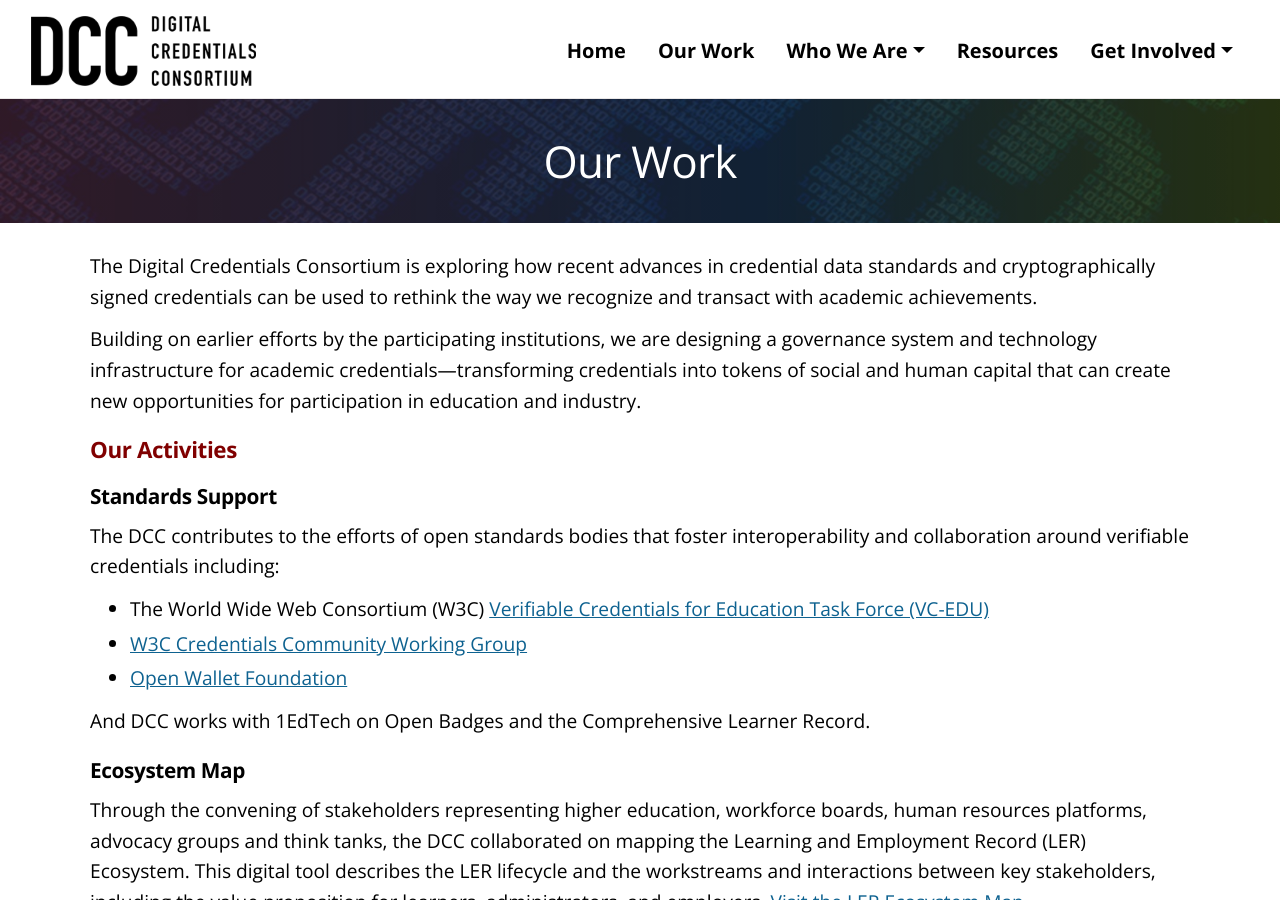
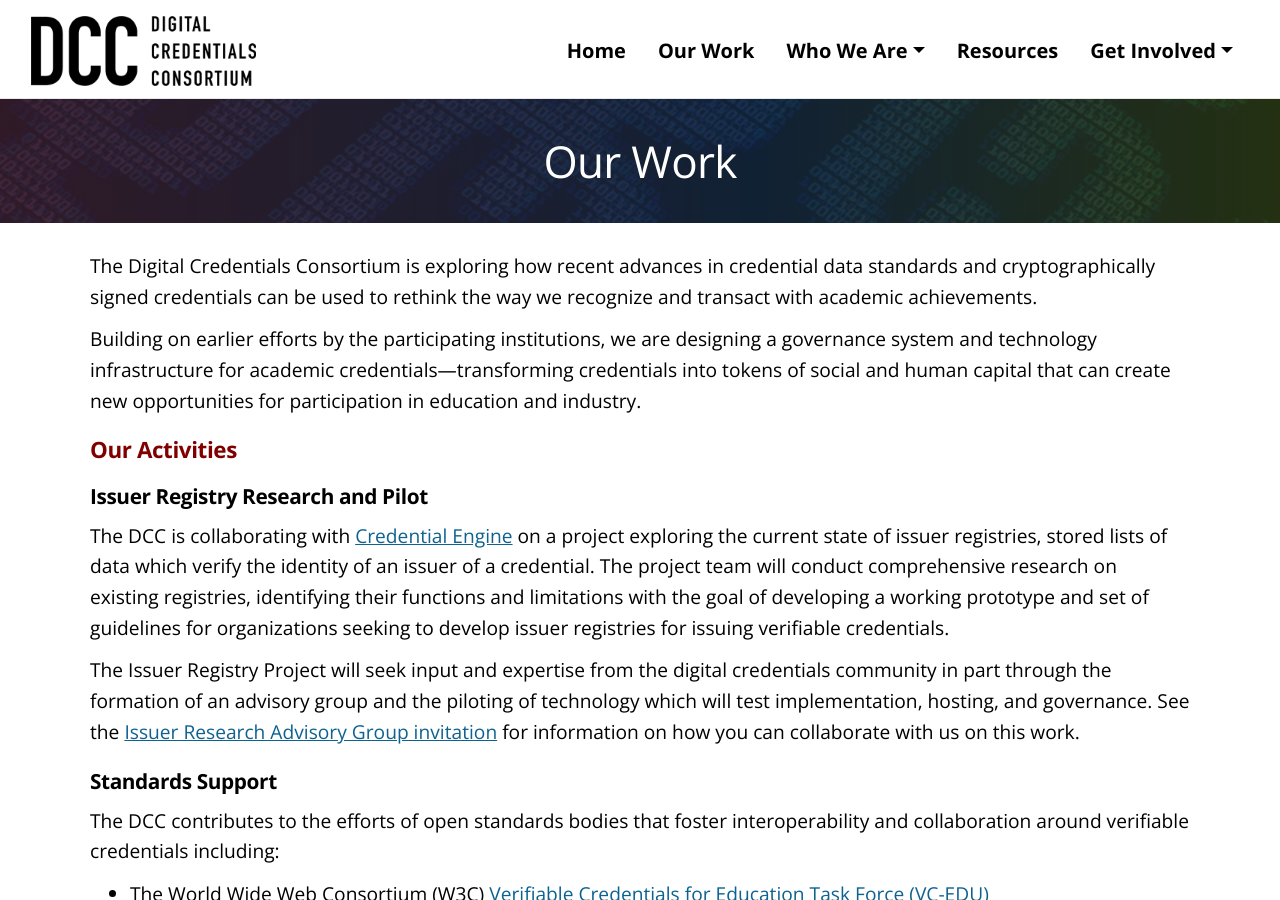
Before and after one commit to digitalcredentials/dcc-website, a Jekyll site: the page built from our-work.md, in a window 1280 px wide and 900 px high. Built offline with Jekyll 4.4.1, drawn with Linux system fonts in a browser that asks for light colours.

Commit message:
Update our-work.md

```diff
--- a/our-work.md
+++ b/our-work.md
@@ -9,6 +9,13 @@
 
 
 ## Our Activities
+
+### Issuer Registry Research and Pilot
+
+The DCC is collaborating with [Credential Engine](https://credentialengine.org/) on a project exploring the current state of issuer registries, stored lists of data which verify the identity of an issuer of a credential. The project team will conduct comprehensive research on existing registries, identifying their functions and limitations with the goal of developing a working prototype and set of guidelines for organizations seeking to develop issuer registries for issuing verifiable credentials.
+
+The Issuer Registry Project will seek input and expertise from the digital credentials community in part through the formation of an advisory group and the piloting of technology which will test implementation, hosting, and governance. See the [Issuer Research Advisory Group invitation](https://wiki.dcconsortium.org/app/page/1mw_tUoyhqeigNYf8L47kbVx-p3KMAEL9XYHy5lsUGC4?p=1h1VJHHv2zSe0n9Ltg-KQevSuqWbGcExy) for information on how you can collaborate with us on this work.
+
 
 ### Standards Support
 
```
